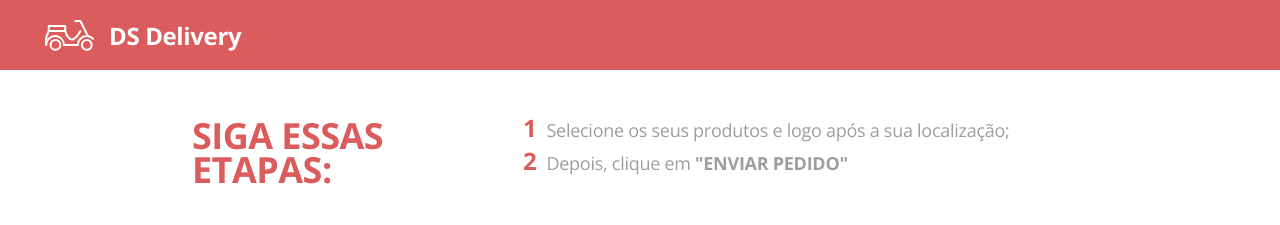
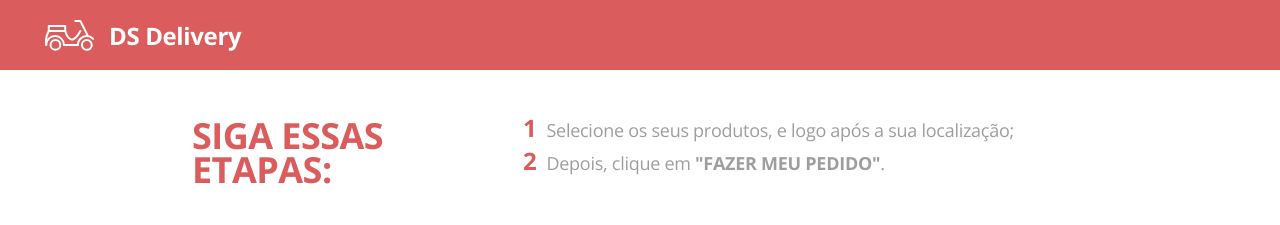
Before and after one commit to fellipems/dsdelivery, a React (Create React App) app in the folder front-web/: page /orders in a window 1280 px wide. Shown: the top 225 px of the page. Built offline with nearby package versions, Linux system fonts and the light colour scheme; no server answers.

Commit message:
changed StepsHeader 'FAZER PEDIDO'

```diff
--- a/front-web/src/Orders/StepsHeader.tsx
+++ b/front-web/src/Orders/StepsHeader.tsx
@@ -8,11 +8,11 @@ function StepsHeader() {
                 <ul className="steps-items">
                     <li>
                         <span className="steps-number">1</span>
-                        Selecione os seus produtos e logo após a sua localização;
+                        Selecione os seus produtos, e logo após a sua localização;
                     </li>
                     <li>
                         <span className="steps-number">2</span>
-                        Depois, clique em <strong>"ENVIAR PEDIDO"</strong>
+                        Depois, clique em <strong>"FAZER MEU PEDIDO"</strong>.
                     </li>
                 </ul>
             </div>
```
